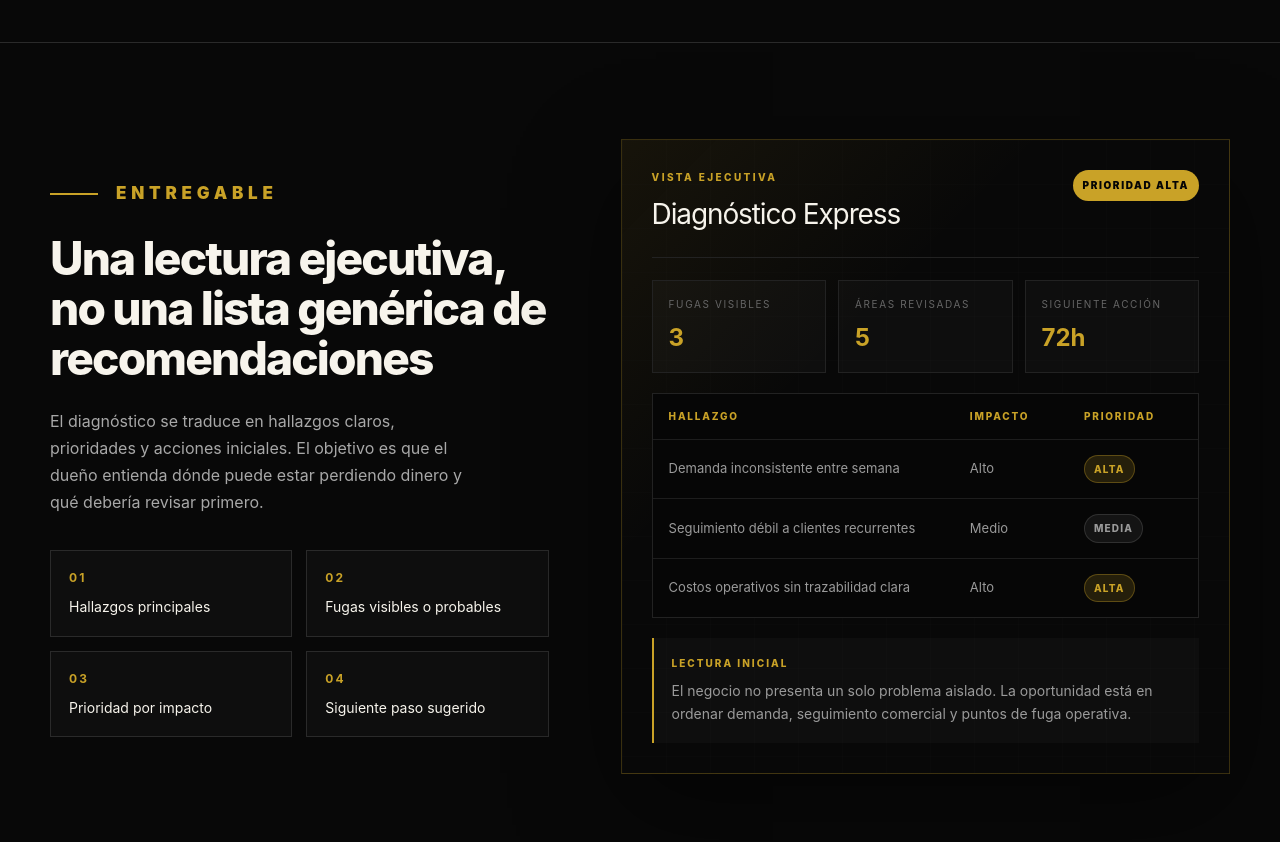
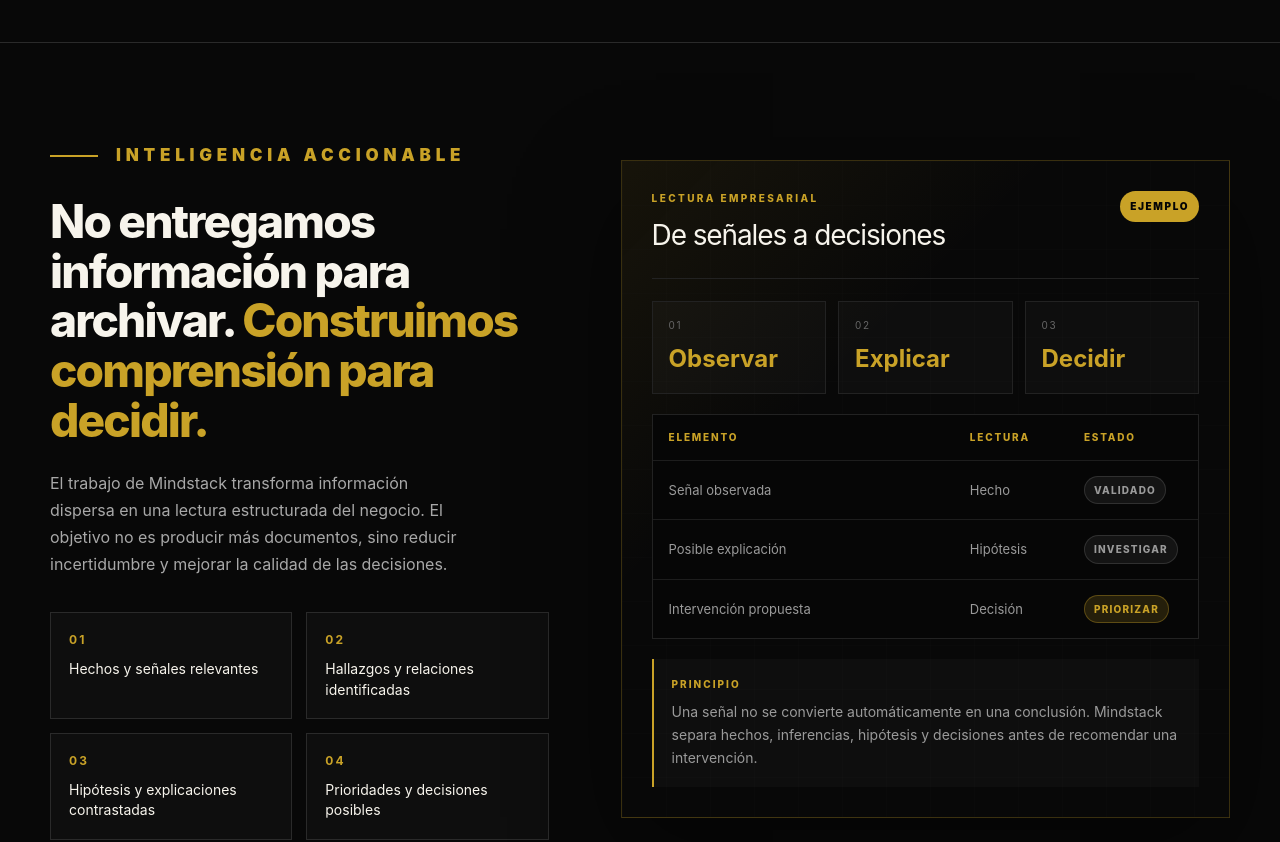
Before and after one commit to Antonio958/mindstack-web, a Next.js app: page / in a window 1280 px wide. Shown: the part 6480-7322 px from the top of the page. Built offline with nearby package versions, Linux system fonts and the light colour scheme.

Commit message:
Actualizar bloque de inteligencia accionable

```diff
--- a/app/page.tsx
+++ b/app/page.tsx
@@ -228,63 +228,68 @@ function Dashboard() {
   );
 }
 
-function ReportPreview() {
+function IntelligencePreview() {
   return (
     <div className="report-preview">
       <div className="report-top">
         <div>
-          <span className="report-kicker">Vista ejecutiva</span>
-          <h3>Diagnóstico Express</h3>
+          <span className="report-kicker">Lectura empresarial</span>
+          <h3>De señales a decisiones</h3>
         </div>
-        <span className="report-status">Prioridad alta</span>
+
+        <span className="report-status">Ejemplo</span>
       </div>
 
       <div className="report-summary">
         <div>
-          <span>Fugas visibles</span>
-          <strong>3</strong>
+          <span>01</span>
+          <strong>Observar</strong>
         </div>
+
         <div>
-          <span>Áreas revisadas</span>
-          <strong>5</strong>
+          <span>02</span>
+          <strong>Explicar</strong>
         </div>
+
         <div>
-          <span>Siguiente acción</span>
-          <strong>72h</strong>
+          <span>03</span>
+          <strong>Decidir</strong>
         </div>
       </div>
 
       <div className="report-table">
         <div className="report-row report-head">
-          <span>Hallazgo</span>
-          <span>Impacto</span>
-          <span>Prioridad</span>
+          <span>Elemento</span>
+          <span>Lectura</span>
+          <span>Estado</span>
         </div>
 
         <div className="report-row">
-          <span>Demanda inconsistente entre semana</span>
-          <span>Alto</span>
-          <span className="pill pill-high">Alta</span>
+          <span>Señal observada</span>
+          <span>Hecho</span>
+          <span className="pill pill-mid">Validado</span>
         </div>
 
         <div className="report-row">
-          <span>Seguimiento débil a clientes recurrentes</span>
-          <span>Medio</span>
-          <span className="pill pill-mid">Media</span>
+          <span>Posible explicación</span>
+          <span>Hipótesis</span>
+          <span className="pill pill-mid">Investigar</span>
         </div>
 
         <div className="report-row">
-          <span>Costos operativos sin trazabilidad clara</span>
-          <span>Alto</span>
-          <span className="pill pill-high">Alta</span>
+          <span>Intervención propuesta</span>
+          <span>Decisión</span>
+          <span className="pill pill-high">Priorizar</span>
         </div>
       </div>
 
       <div className="report-note">
-        <span>Lectura inicial</span>
+        <span>Principio</span>
+
         <p>
-          El negocio no presenta un solo problema aislado. La oportunidad está
-          en ordenar demanda, seguimiento comercial y puntos de fuga operativa.
+          Una señal no se convierte automáticamente en una conclusión.
+          Mindstack separa hechos, inferencias, hipótesis y decisiones antes
+          de recomendar una intervención.
         </p>
       </div>
     </div>
@@ -646,37 +651,45 @@ export default function Home() {
             <section id="entregable" className="section section-alt">
   <div className="container deliverable-grid">
     <div>
-            <span className="eyebrow">Entregable</span>
+      <span className="eyebrow">Inteligencia accionable</span>
+
       <h2 className="section-title">
-              Una lectura ejecutiva, no una lista genérica de recomendaciones
+        No entregamos información para archivar.{" "}
+        <span className="gold">
+          Construimos comprensión para decidir.
+        </span>
       </h2>
+
       <p className="section-desc deliverable-copy">
-              El diagnóstico se traduce en hallazgos claros, prioridades y
-              acciones iniciales. El objetivo es que el dueño entienda dónde
-              puede estar perdiendo dinero y qué debería revisar primero.
+        El trabajo de Mindstack transforma información dispersa en una lectura
+        estructurada del negocio. El objetivo no es producir más documentos,
+        sino reducir incertidumbre y mejorar la calidad de las decisiones.
       </p>
 
       <div className="deliverable-points">
         <div>
           <strong>01</strong>
-                <span>Hallazgos principales</span>
+          <span>Hechos y señales relevantes</span>
         </div>
+
         <div>
           <strong>02</strong>
-                <span>Fugas visibles o probables</span>
+          <span>Hallazgos y relaciones identificadas</span>
         </div>
+
         <div>
           <strong>03</strong>
-                <span>Prioridad por impacto</span>
+          <span>Hipótesis y explicaciones contrastadas</span>
         </div>
+
         <div>
           <strong>04</strong>
-                <span>Siguiente paso sugerido</span>
+          <span>Prioridades y decisiones posibles</span>
         </div>
       </div>
     </div>
 
-          <ReportPreview />
+    <IntelligencePreview />
   </div>
 </section>
             <section id="nosotros" className="section">
```
Lines whose indentation alone changed are shown as unchanged.
